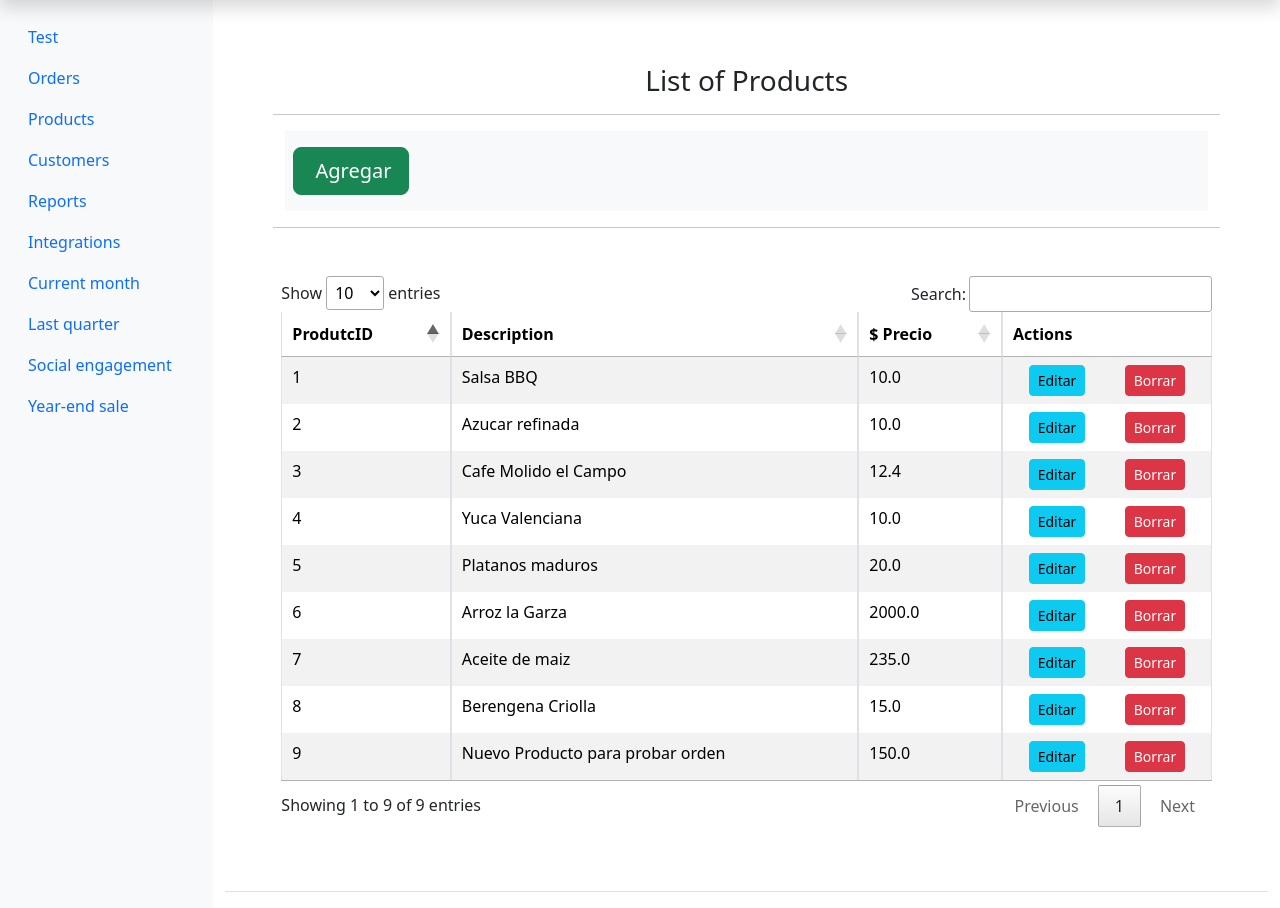
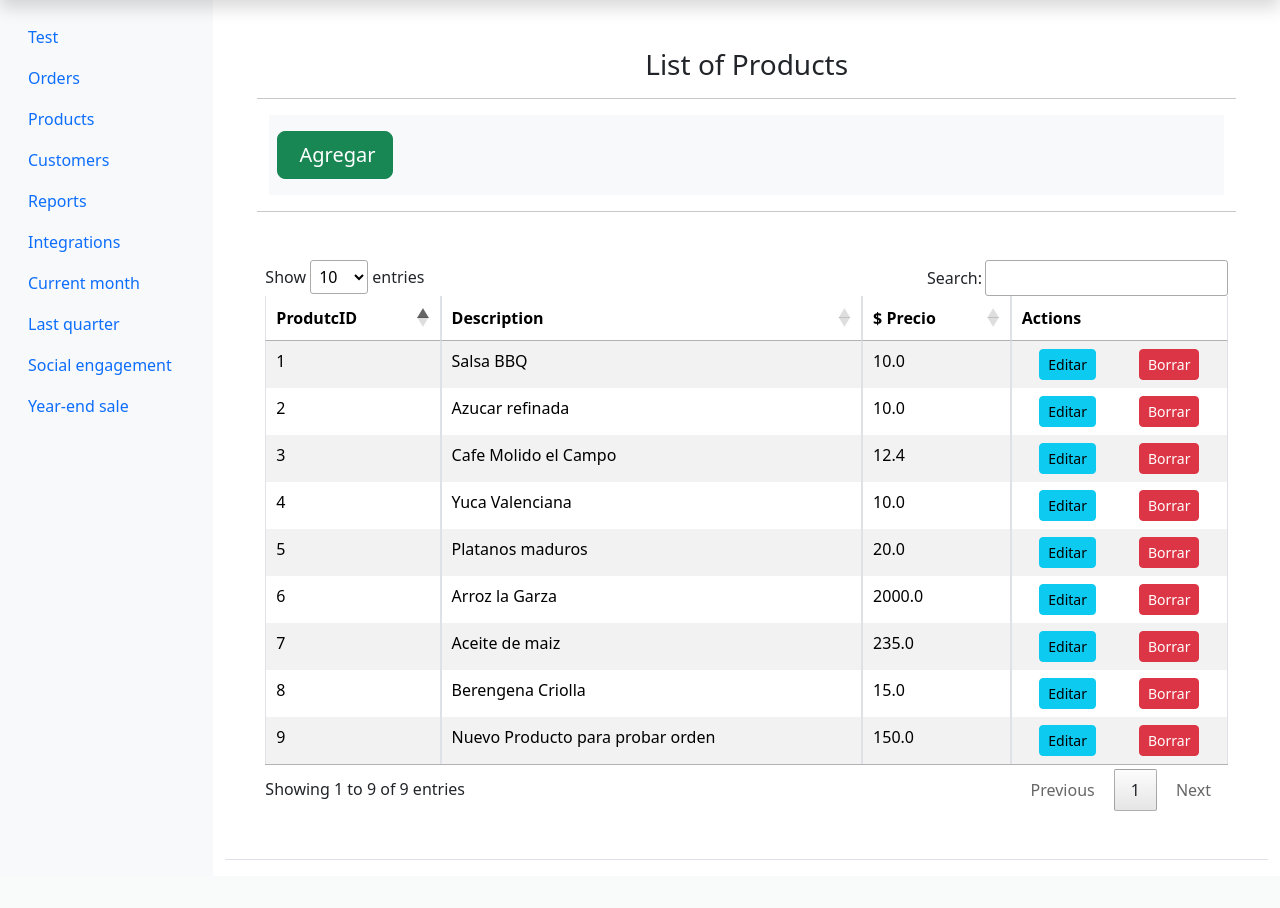
Before and after one commit to willsonp/CRUD_MySQL, a Flask app: page /home/get_productos in a window 1280 px wide. Shown: the part 88-996 px from the top of the page. After the commit the page ends 948 px from the top, so only its background shows below. Run offline with Flask 3, Linux system fonts and the light colour scheme; the visitor is signed in with stand-in values (Sample User, id 1); data comes from the database, SQL or seed files in the repository; data that the repository does not hold is empty; some libraries are stand-ins or nearby versions.

```diff
--- a/templates/list_products.html
+++ b/templates/list_products.html
@@ -23,7 +23,7 @@
         {% endwith %} -->
 
     <div class="wrapper">
-        <div class="container col-md-auto p-4 ">
+        <div class="container col-md-auto p-2 ">
 
             <h3 class="text-center">List of Products</h3>
             <hr>
--- a/templates/proveedorlist.html
+++ b/templates/proveedorlist.html
@@ -10,7 +10,7 @@
 <div class="container p-4">
 
     <div class="wrapper">
-        <div class="container col-md-auto p-4 ">
+        <div class="container col-md-auto p-2 ">
 
             <h3 class="text-center">Lista Proveedores</h3>
             <hr>
```
